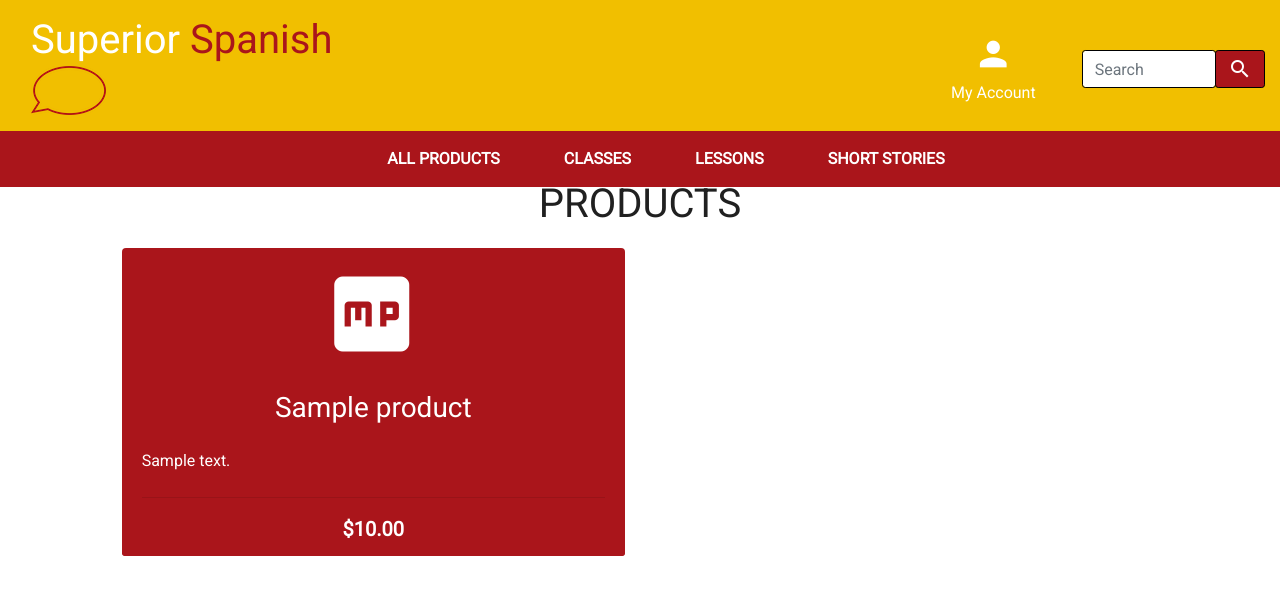
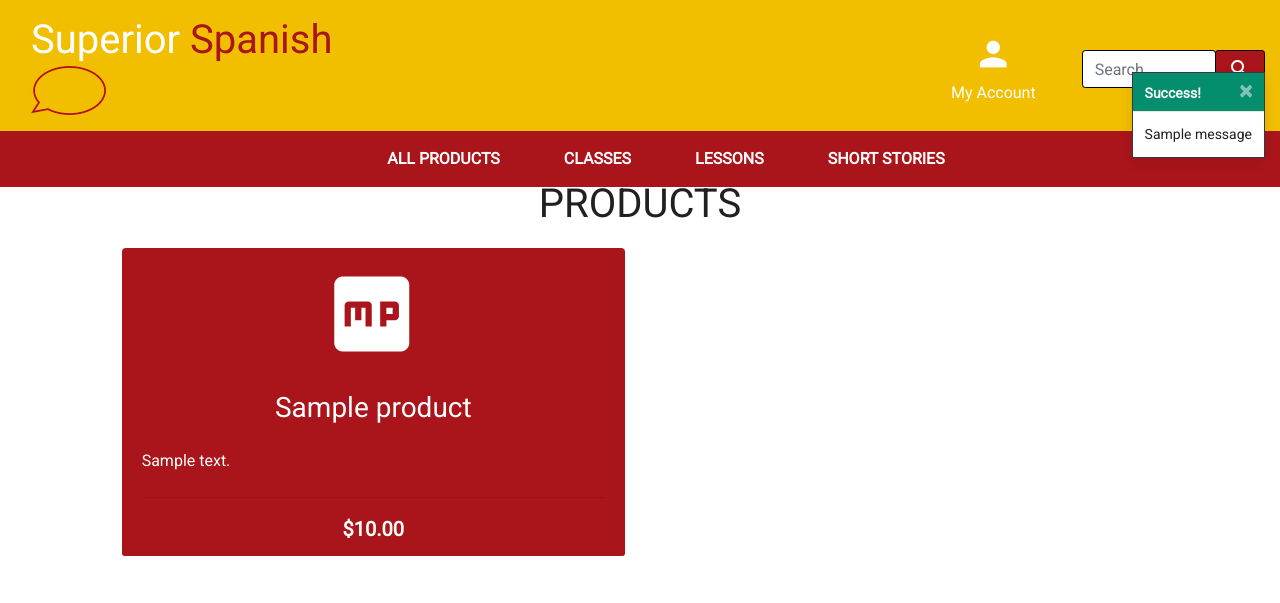
Before and after one commit to DonnaIB/superior_spanish, a Django app: page /products/ in a window 1280 px wide. Shown: the top 603 px of the page. Run offline with Django 3.2, Linux system fonts and the light colour scheme; tables that the repository leaves empty hold one stand-in row (values such as "Sample post"); one stand-in notice (Sample message) is shown; parts of the project's set-up code (start-up, migrations or seed data) failed here and were passed over; some libraries are stand-ins or nearby versions.

Commit message:
Added toast messages

```diff
--- a/products/views.py
+++ b/products/views.py
@@ -29,6 +29,10 @@ def all_products(request):
             queries = Q(name__icontains=query) | Q(description__icontains=query)
             products = products.filter(queries)
 
+            if not products:
+                messages.info(request, "Sorry there is nothing matching your search criteria!")
+                return redirect(reverse('products'))
+
     context = {
         'products': products,
         'search_term': query,
--- a/static/css/base.css
+++ b/static/css/base.css
@@ -47,8 +47,12 @@ a {
     background-color: #AA151B;
 }
 
-.bg.white {
+.bg-white {
     background-color: white;
+}
+
+.bg-green {
+    background-color: #058E6E;
 }
 
 /* -------------------------------- Icons */
@@ -113,6 +117,25 @@ i {
     border: 1px solid black !important;
 }
 
+/* ------------------------------- Bootstrap Toasts */
+
+.message-container {
+    position: fixed;
+    top: 72px;
+    right: 15px;
+    z-index: 99999999999;
+}
+
+.custom-toast {
+    overflow: visible;
+}
+
+.toast-capper {
+    height: 2px;
+}
+
+
+
 /* -------------------------------- Footer */
 
 footer {
--- a/superior_spanish/settings.py
+++ b/superior_spanish/settings.py
@@ -85,6 +85,10 @@ TEMPLATES = [
         },
     },
 ]
+
+
+MESSAGE_STORAGE = 'django.contrib.messages.storage.session.SessionStorage'
+
 
 AUTHENTICATION_BACKENDS = [
     # Needed to login by username in Django admin, regardless of `allauth`
--- a/templates/base.html
+++ b/templates/base.html
@@ -109,7 +109,21 @@
     </header>
 
     {% if messages %}
-    <div class="message-container"></div>
+    <div class="message-container">
+        {% for message in messages %}
+                {% with message.level as level %}
+                    {% if level == 40 %}
+                        {% include 'includes/toasts/toast_error.html' %}
+                    {% elif level == 30 %}
+                        {% include 'includes/toasts/toast_warning.html' %}
+                    {% elif level == 25 %}
+                        {% include 'includes/toasts/toast_success.html' %}
+                    {% else %}
+                        {% include 'includes/toasts/toast_info.html' %}
+                    {% endif %}
+                {% endwith %}
+            {% endfor %}
+    </div>
     {% endif %}
 
     {% block page_header %}
@@ -131,6 +145,9 @@
     </footer>
 
     {% block postloadjs %}
+    <script type="text/javascript">
+        $('.toast').toast('show');
+    </script>
     {% endblock %}
 
 
--- /dev/null
+++ b/templates/includes/toasts/toast_success.html
@@ -0,0 +1,12 @@
+<div class="toast custom-toast rounded-0 border border-dark" data-autohide="false">
+    <div class="w-100 toast-capper bg-green"></div>
+    <div class="toast-header bg-green text-light">
+        <strong class="mr-auto">Success!</strong>
+        <button type="button" class="ml-2 mb-1 close text-light" data-dismiss="toast" aria-label="Close">
+            <span aria-hidden="true">&times;</span>
+        </button>
+    </div>
+    <div class="toast-body bg-white">
+        {{ message }}
+    </div>
+</div>
```
Also changed, not shown: templates/includes/toasts/toast_error.html (added, +12 -0 lines), templates/includes/toasts/toast_info.html (added, +12 -0 lines), templates/includes/toasts/toast_warning.html (added, +12 -0 lines).
